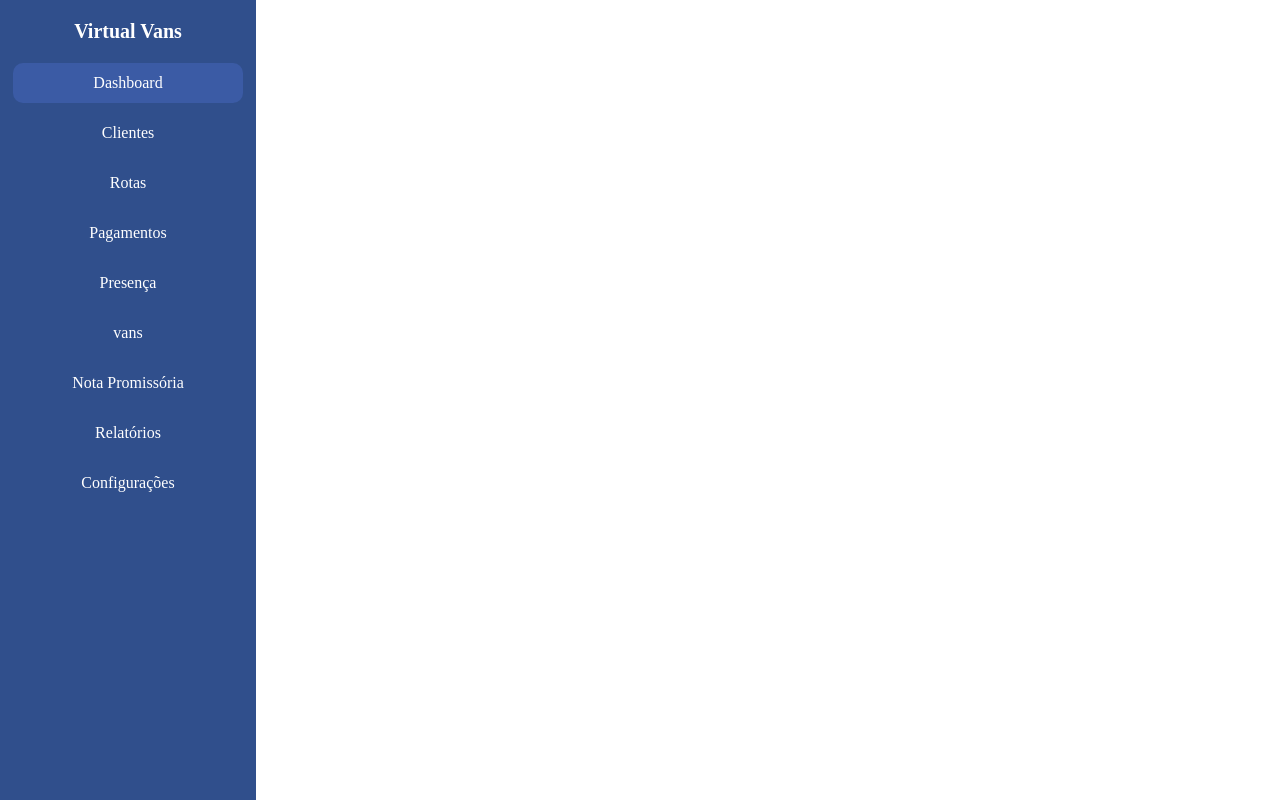
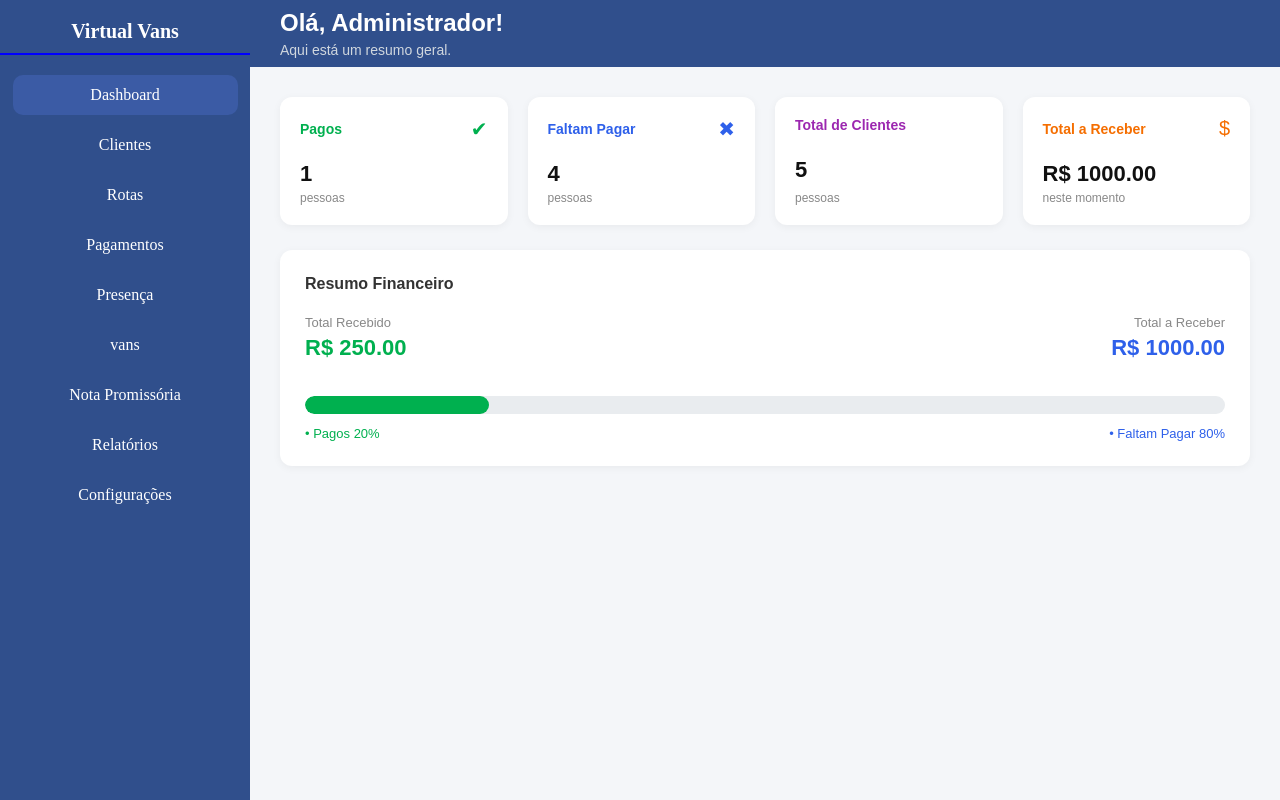
Before and after one commit to VirtualVans-PI/APPFRONT, a plain HTML site: page front/dashboard.html in a window 1280 px wide. Drawn offline with Linux system fonts and the light colour scheme.

Commit message:
é os guri do front n tem jeito

```diff
--- a/front/dashboard.html
+++ b/front/dashboard.html
@@ -5,13 +5,14 @@
     <meta name="viewport" content="width=device-width, initial-scale=1.0">
     <title>Document</title>
     <link rel="stylesheet" href="estilos globais/style.css">
+    <link rel="stylesheet" href="estilos globais/dashboard.css">
 </head>
 <body>
     <header id="dashboard">
         <nav class="menu-container">
 
             <div class="container">
-                <h2>Virtual Vans</h2>
+                <h2 class="logo">Virtual Vans</h2>
                 <div class="menu" id="selecionado">
                     <a href="dashboard.html">Dashboard</a>
                 </div>
@@ -43,8 +44,84 @@
         </nav>
     </header>
     <main>
+    <!-- Cabeçalho azul colado ao topo e à sidebar -->
+    <header class="main-header">
+        <h1>Olá, Administrador!</h1>
+        <p>Aqui está um resumo geral.</p>
+    </header>
 
-    </main>
+    <!-- Conteúdo principal com padding -->
+    <div class="dashboard-content">
+
+        <!--  4 Cards Superiores em linha -->
+        <div class="cards-grid">
+
+            <div class="card border-pago">
+                <div class="card-header">
+                    <span class="card-title text-verde">Pagos</span>
+                    <span class="card-icon text-verde">&#10004;</span>
+                </div>
+                <div class="card-value">1</div>
+                <div class="card-subtext">pessoas</div>
+            </div>
+
+            <div class="card border-falta">
+                <div class="card-header">
+                    <span class="card-title text-azul">Faltam Pagar</span>
+                    <span class="card-icon text-azul">&#10006;</span>
+                </div>
+                <div class="card-value">4</div>
+                <div class="card-subtext">pessoas</div>
+            </div>
+
+            <div class="card border-clientes">
+                <div class="card-header">
+                    <span class="card-title text-roxo">Total de Clientes</span>
+                    <span class="card-icon text-roxo"></span>
+                </div>
+                <div class="card-value">5</div>
+                <div class="card-subtext">pessoas</div>
+            </div>
+
+            <div class="card border-receber">
+                <div class="card-header">
+                    <span class="card-title text-laranja">Total a Receber</span>
+                    <span class="card-icon text-laranja">$</span>
+                </div>
+                <div class="card-value">R$ 1000.00</div>
+                <div class="card-subtext">neste momento</div>
+            </div>
+
+        </div>
+
+        <!-- Card de Resumo Financeiro com Barra de Progresso -->
+        <div class="card-financeiro">
+            <h3>Resumo Financeiro</h3>
+
+            <div class="valores-resumo">
+                <div>
+                    <span class="rotulo">Total Recebido</span>
+                    <h2 class="valor text-verde">R$ 250.00</h2>
+                </div>
+                <div class="text-right">
+                    <span class="rotulo">Total a Receber</span>
+                    <h2 class="valor text-azul">R$ 1000.00</h2>
+                </div>
+            </div>
+
+            <!-- Barra de Progresso -->
+            <div class="progress-bar-bg">
+                <div class="progress-bar-fill" style="width: 20%;"></div>
+            </div>
+
+            <div class="legendas">
+                <span class="text-verde">• Pagos 20%</span>
+                <span class="text-azul">• Faltam Pagar 80%</span>
+            </div>
+        </div>
+
+    </div>
+</main>
     <footer>
 
     </footer>
--- /dev/null
+++ b/front/estilos globais/dashboard.css
@@ -0,0 +1,117 @@
+
+/* Espaçamento interno do painel */
+.dashboard-content {
+    padding: 30px;
+    display: flex;
+    flex-direction: column;
+    gap: 25px;
+}
+
+/* Grid de 4 Cards */
+.cards-grid {
+    display: grid;
+    grid-template-columns: repeat(4, 1fr);
+    gap: 20px;
+}
+
+/* Estilos gerais dos Cards */
+.card {
+    background-color: white;
+    border-radius: 12px;
+    padding: 20px;
+    box-shadow: 0 2px 8px rgba(0,0,0,0.05);
+    display: flex;
+    flex-direction: column;
+    justify-content: space-between;
+}
+
+.card-header {
+    display: flex;
+    justify-content: space-between;
+    align-items: center;
+    margin-bottom: 20px;
+}
+
+.card-title {
+    font-weight: bold;
+    font-size: 14px;
+}
+
+.card-icon {
+    font-size: 20px;
+}
+
+.card-value {
+    font-size: 22px;
+    font-weight: bold;
+    color: #111;
+}
+
+.card-subtext {
+    font-size: 12px;
+    color: #888;
+    margin-top: 4px;
+}
+
+/* Cores de texto específicas */
+.text-verde { color: #00b04f; }
+.text-azul { color: #2e60ea; }
+.text-roxo { color: #9c27b0; }
+.text-laranja { color: #f56e00; }
+
+/* Card de Resumo Financeiro */
+.card-financeiro {
+    background-color: white;
+    border-radius: 12px;
+    padding: 25px;
+    box-shadow: 0 2px 8px rgba(0,0,0,0.05);
+}
+
+.card-financeiro h3 {
+    font-size: 16px;
+    color: #333;
+    margin-bottom: 20px;
+}
+
+.valores-resumo {
+    display: flex;
+    justify-content: space-between;
+    margin-bottom: 15px;
+}
+
+.valores-resumo .rotulo {
+    font-size: 13px;
+    color: #888;
+}
+
+.valores-resumo .valor {
+    font-size: 22px;
+    margin-top: 4px;
+}
+
+.text-right {
+    text-align: right;
+}
+
+/* Barra de Progresso */
+.progress-bar-bg {
+    width: 100%;
+    height: 18px;
+    background-color: #e9ecef;
+    border-radius: 10px;
+    overflow: hidden;
+    margin-bottom: 12px;
+}
+
+.progress-bar-fill {
+    height: 100%;
+    background-color: #00b04f;
+    border-radius: 10px;
+}
+
+.legendas {
+    display: flex;
+    justify-content: space-between;
+    font-size: 13px;
+    font-weight: 500;
+}
--- a/front/estilos globais/style.css
+++ b/front/estilos globais/style.css
@@ -11,15 +11,58 @@
     box-sizing: border-box;
 }
 
-.container {
-  width: 20%;
-  height: 100vh;
-  margin-top: 0px;
-  padding-top: 20px;
-  background-color: var(--azul-base);
+body {
+    display: flex;
+    min-height: 100vh;
 }
 
-#selecionado{
+#dashboard {
+    width: 250px;
+    flex-shrink: 0;
+}
+
+.container {
+    width: 100%;
+    height: 100vh;
+    padding-top: 20px;
+    background-color: var(--azul-base);
+}
+
+main {
+    flex: 1;
+    background-color: #f4f6f9;
+    padding: 0;
+    font-family: Arial, sans-serif;
+}
+
+.main-header {
+    background-color: var(--azul-base);
+    color: white;
+    padding: 9px 30px;
+    width: 100%;
+}
+
+.main-header h1 {
+    font-size: 24px;
+    font-weight: bold;
+    margin-bottom: 5px;
+}
+
+.main-header p {
+    font-size: 14px;
+    color: #d0d7de;
+}
+
+.logo {
+    color: white;
+    font-size: 20px;
+    margin-bottom: 20px;
+    text-align: center;
+    border-bottom: 2px solid blue;
+    padding-bottom: 10px;
+}
+
+#selecionado {
     background-color: var(--azul-selecionado);
 }
 
@@ -31,28 +74,28 @@
     display: flex;
     align-items: center;
     justify-content: center;
+    transition: 0.3s;
 }
 
-.menu:hover{
+.menu:hover {
     background-color: var(--azul-selecionado);
-    transition: 0.5s;
 }
 
-h2{
+h2 {
     color: white;
     font-size: 20px;
     margin-bottom: 20px;
     text-align: center;
 }
 
-p{
+p {
     text-align: justify;
     white-space: nowrap;
     overflow: hidden;
     text-overflow: ellipsis;
 }
 
-a{
+a {
     text-decoration: none;
     color: white;
     width: 100%;
```
Also changed, not shown: front/relatorios.html (+1 -1 lines).
